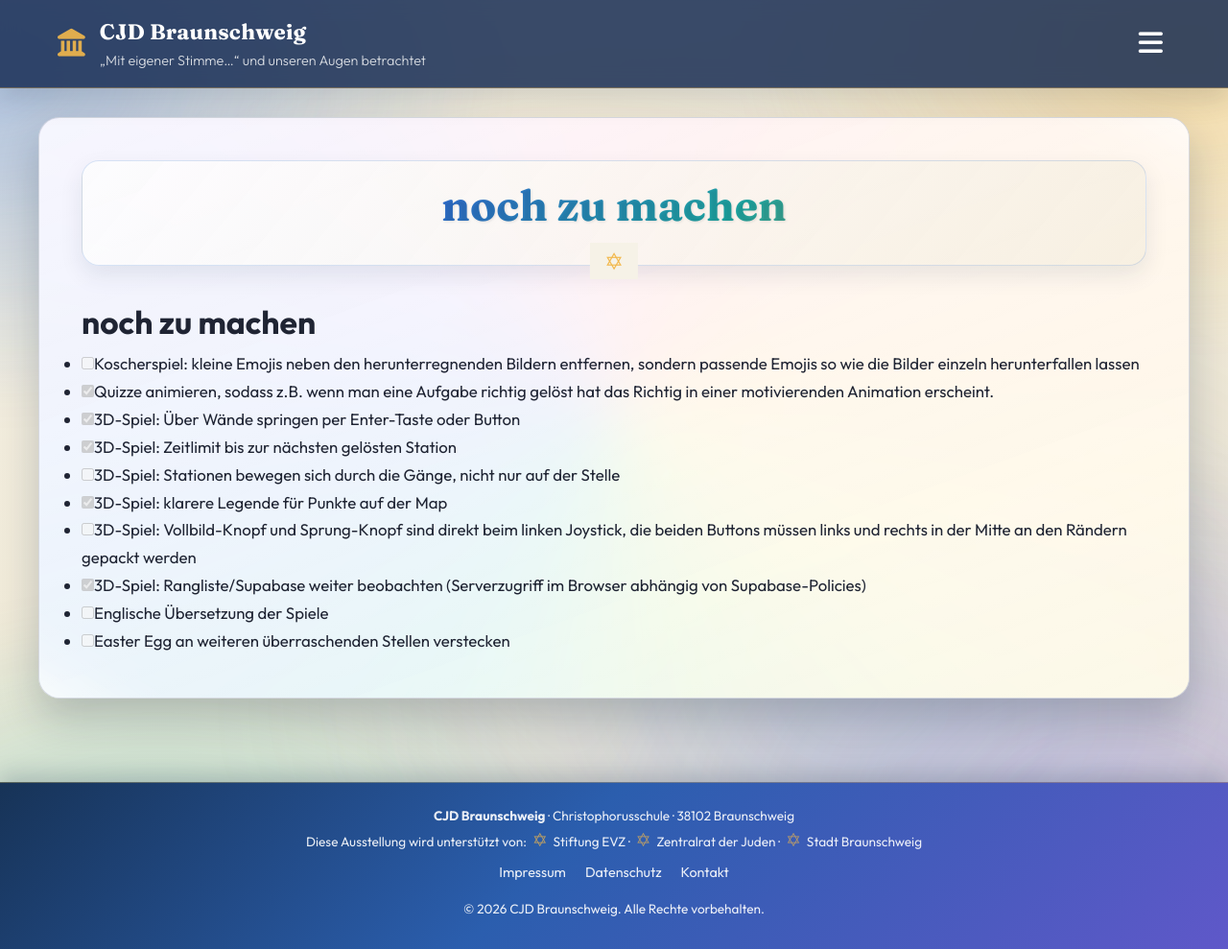
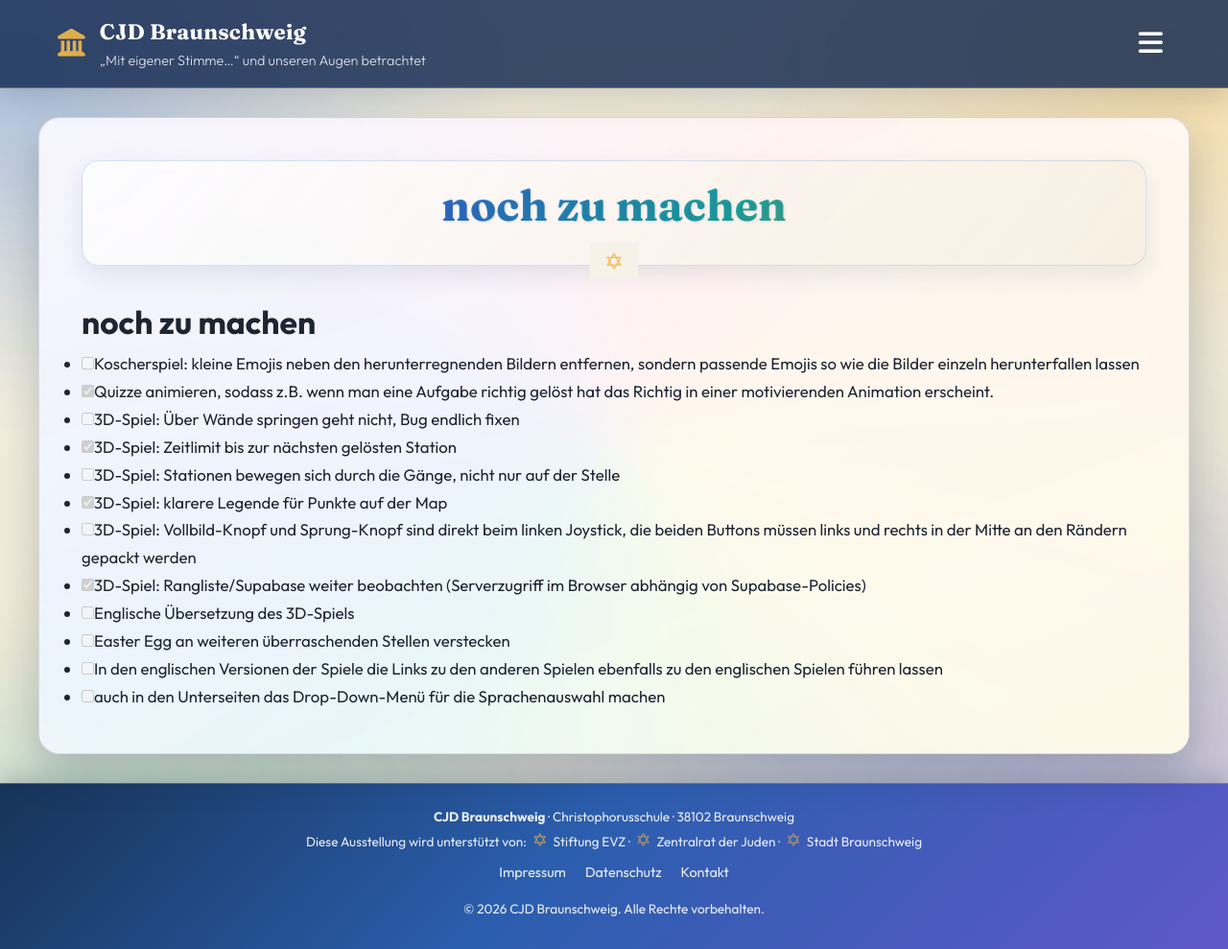
Before and after one commit to stolpersteinebs/stolpersteinebs.github.io, a Jekyll site: the page built from nochzumachen.md, in a window 1280 px wide and 989 px high. Shown: the whole window at 96% size. Built offline with Jekyll 4.4.1, drawn with Linux system fonts in a browser that asks for light colours.

Commit message:
Update nochzumachen.md

```diff
--- a/nochzumachen.md
+++ b/nochzumachen.md
@@ -7,11 +7,13 @@ layout: default
 
 - [ ] Koscherspiel: kleine Emojis neben den herunterregnenden Bildern entfernen, sondern passende Emojis so wie die Bilder einzeln herunterfallen lassen
 - [x] Quizze animieren, sodass z.B. wenn man eine Aufgabe richtig gelöst hat das Richtig in einer motivierenden Animation erscheint.
-- [x] 3D-Spiel: Über Wände springen per Enter-Taste oder Button
+- [ ] 3D-Spiel: Über Wände springen geht nicht, Bug endlich fixen
 - [x] 3D-Spiel: Zeitlimit bis zur nächsten gelösten Station
 - [ ] 3D-Spiel: Stationen bewegen sich durch die Gänge, nicht nur auf der Stelle
 - [x] 3D-Spiel: klarere Legende für Punkte auf der Map
 - [ ] 3D-Spiel: Vollbild-Knopf und Sprung-Knopf sind direkt beim linken Joystick, die beiden Buttons müssen links und rechts in der Mitte an den Rändern gepackt werden
 - [x] 3D-Spiel: Rangliste/Supabase weiter beobachten (Serverzugriff im Browser abhängig von Supabase-Policies)
-- [ ] Englische Übersetzung der Spiele
+- [ ] Englische Übersetzung des 3D-Spiels
 - [ ] Easter Egg an weiteren überraschenden Stellen verstecken
+- [ ] In den englischen Versionen der Spiele die Links zu den anderen Spielen ebenfalls zu den englischen Spielen führen lassen
+- [ ] auch in den Unterseiten das Drop-Down-Menü für die Sprachenauswahl machen
```
